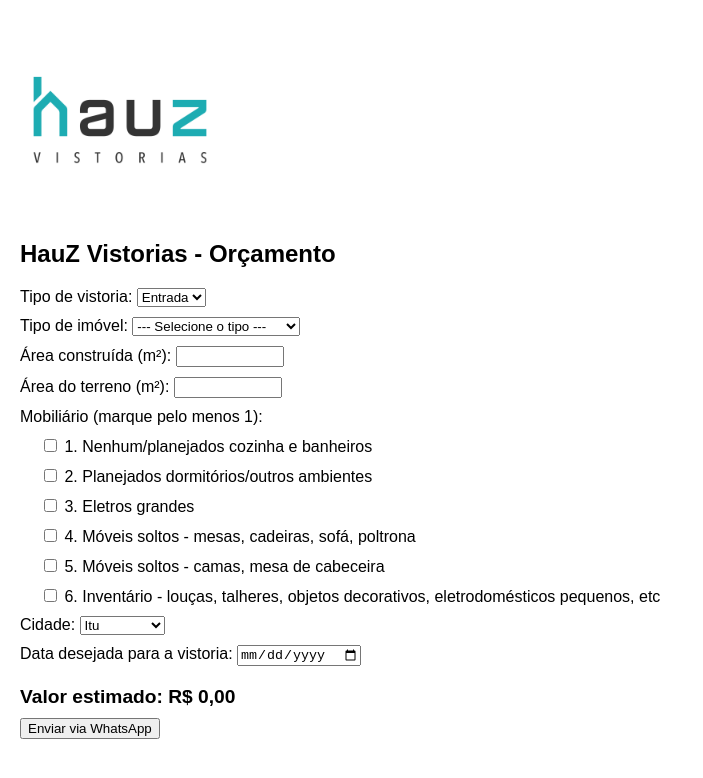
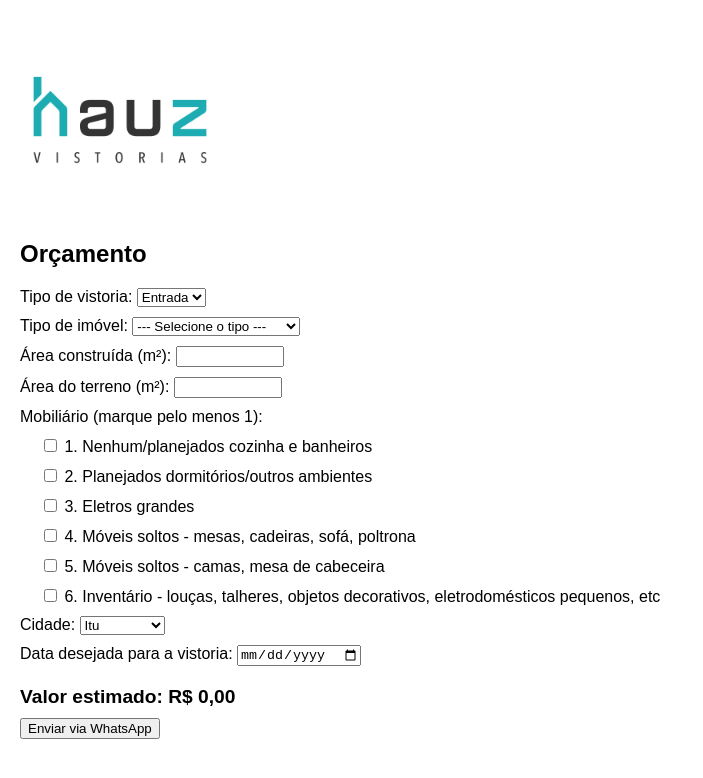
Before and after one commit to hauzvistorias/form-orcamento, a plain HTML site: page index.html in a window 1280 px wide. Shown: the whole page, without its empty margins (0-703 px from the left). Drawn offline with Linux system fonts and the light colour scheme.

Commit message:
Update index.html

```diff
--- a/index.html
+++ b/index.html
@@ -15,7 +15,7 @@
 <body>
 
 <img src="jpg_02.jpg" alt="Logotipo" style="max-width:200px; height:auto; display:block; margin-top:10px;">
-<h2>HauZ Vistorias - Orçamento</h2>
+<h2>Orçamento</h2>
 
 <form id="vistoriaForm">
     <label>Tipo de vistoria:
```
